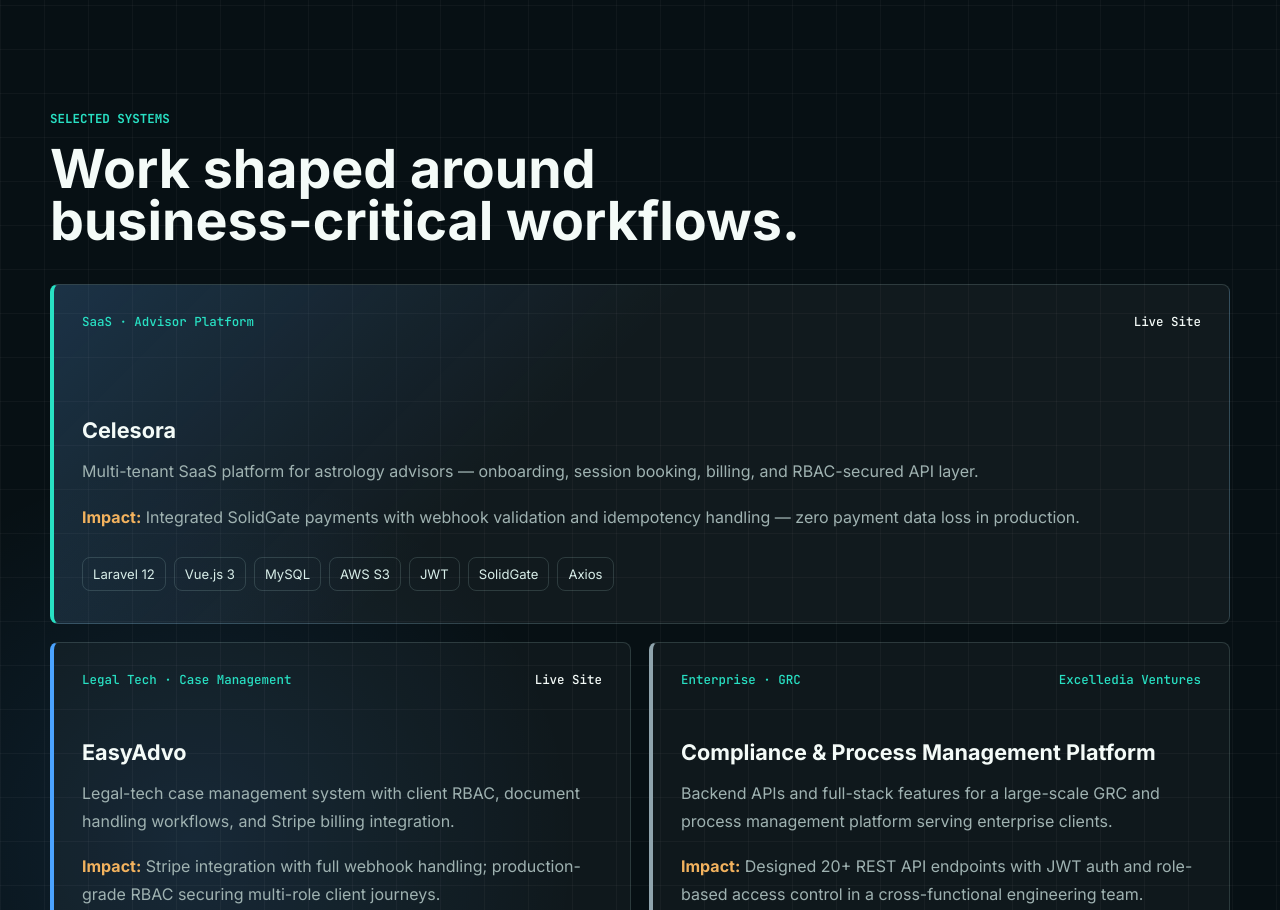
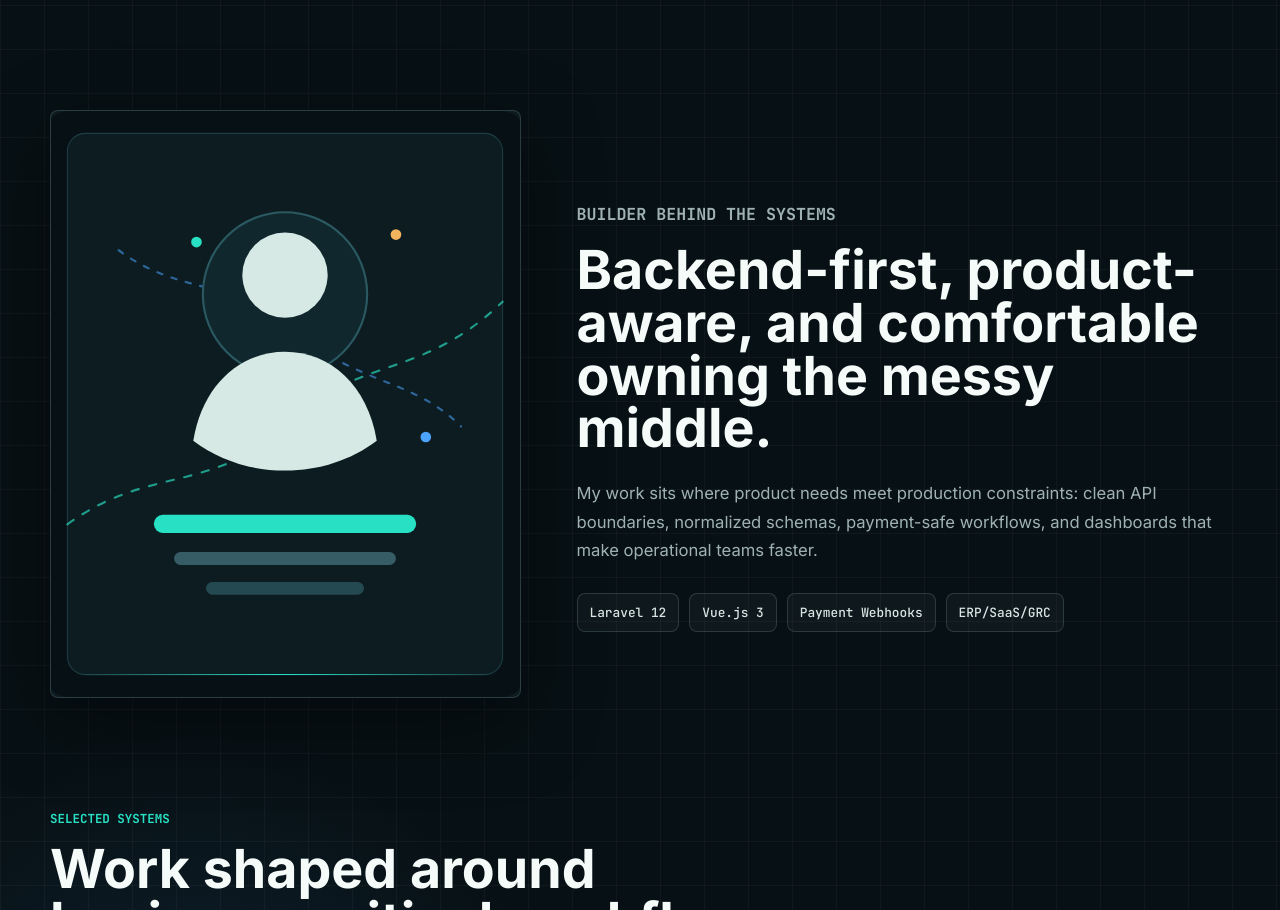
Before and after one commit to abhinand-codes/abhinand-portfolio, a website built with Vite: page index.html in a window 1280 px wide. Shown: the part 1755-2665 px from the top of the page. Built offline with nearby package versions, Linux system fonts and the light colour scheme.

Commit message:
Add profile image section

```diff
--- a/index.html
+++ b/index.html
@@ -83,6 +83,26 @@ DB::transaction(function () use ($order, $payload) {
             <strong>Excelledia Ventures</strong>, working across backend architecture, relational
             data design, API contracts, and frontend integration.
           </p>
+        </section>
+
+        <section class="profile-section" aria-label="Profile snapshot">
+          <div class="profile-photo-wrap" data-reveal>
+            <img src="/assets/profile-placeholder.svg" alt="Abhinand PP professional portrait placeholder" />
+          </div>
+          <div class="profile-copy" data-reveal>
+            <p class="eyebrow">Builder Behind The Systems</p>
+            <h2>Backend-first, product-aware, and comfortable owning the messy middle.</h2>
+            <p>
+              My work sits where product needs meet production constraints: clean API boundaries,
+              normalized schemas, payment-safe workflows, and dashboards that make operational teams faster.
+            </p>
+            <div class="profile-proof">
+              <span>Laravel 12</span>
+              <span>Vue.js 3</span>
+              <span>Payment Webhooks</span>
+              <span>ERP/SaaS/GRC</span>
+            </div>
+          </div>
         </section>
 
         <section class="section" id="work">
--- a/src/styles.css
+++ b/src/styles.css
@@ -121,6 +121,7 @@ a {
 .section-grid,
 .section,
 .intro-band,
+.profile-section,
 .credential-band,
 .contact-section {
   margin-bottom: 112px;
@@ -293,6 +294,66 @@ h3 {
   color: #d7e6e3;
   font-size: clamp(1.45rem, 2.7vw, 2.75rem);
   line-height: 1.25;
+}
+
+.profile-section {
+  display: grid;
+  grid-template-columns: minmax(280px, 0.72fr) minmax(0, 1fr);
+  gap: 56px;
+  align-items: center;
+}
+
+.profile-photo-wrap {
+  position: relative;
+  overflow: hidden;
+  aspect-ratio: 4 / 5;
+  border: 1px solid var(--line);
+  border-radius: 8px;
+  background: var(--panel);
+  box-shadow: var(--shadow);
+}
+
+.profile-photo-wrap::after {
+  position: absolute;
+  inset: auto 22px 22px 22px;
+  height: 1px;
+  content: "";
+  background: linear-gradient(90deg, transparent, var(--teal), transparent);
+}
+
+.profile-photo-wrap img {
+  width: 100%;
+  height: 100%;
+  object-fit: cover;
+  display: block;
+}
+
+.profile-copy {
+  max-width: 720px;
+}
+
+.profile-copy p {
+  margin-top: 24px;
+  color: var(--muted);
+  font-size: 1.04rem;
+  line-height: 1.72;
+}
+
+.profile-proof {
+  display: flex;
+  flex-wrap: wrap;
+  gap: 10px;
+  margin-top: 28px;
+}
+
+.profile-proof span {
+  padding: 10px 12px;
+  border: 1px solid var(--line);
+  border-radius: 8px;
+  background: rgba(255, 255, 255, 0.035);
+  color: #d7e6e3;
+  font-family: "JetBrains Mono", monospace;
+  font-size: 0.8rem;
 }
 
 .section-heading {
@@ -522,6 +583,7 @@ h3 {
 
   .hero,
   .intro-band,
+  .profile-section,
   .credential-band,
   .contact-section,
   .timeline-item,
@@ -572,11 +634,17 @@ h3 {
   }
 
   .intro-band,
+  .profile-section,
   .credential-band,
   .contact-section,
   .project-card,
   .stack-grid article {
     padding: 24px;
+  }
+
+  .profile-section {
+    gap: 28px;
+    padding: 0;
   }
 
   .hero-visual,
```
Also changed, not shown: public/assets/profile-placeholder.svg (added).
